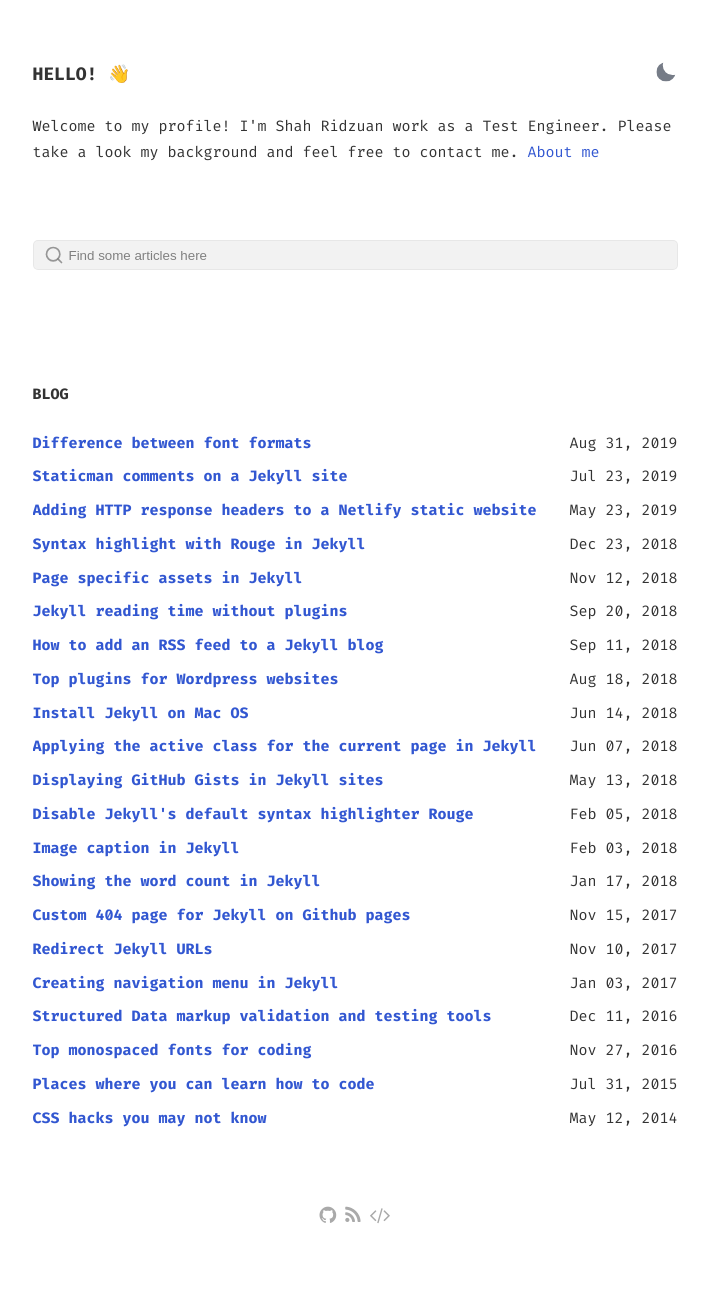
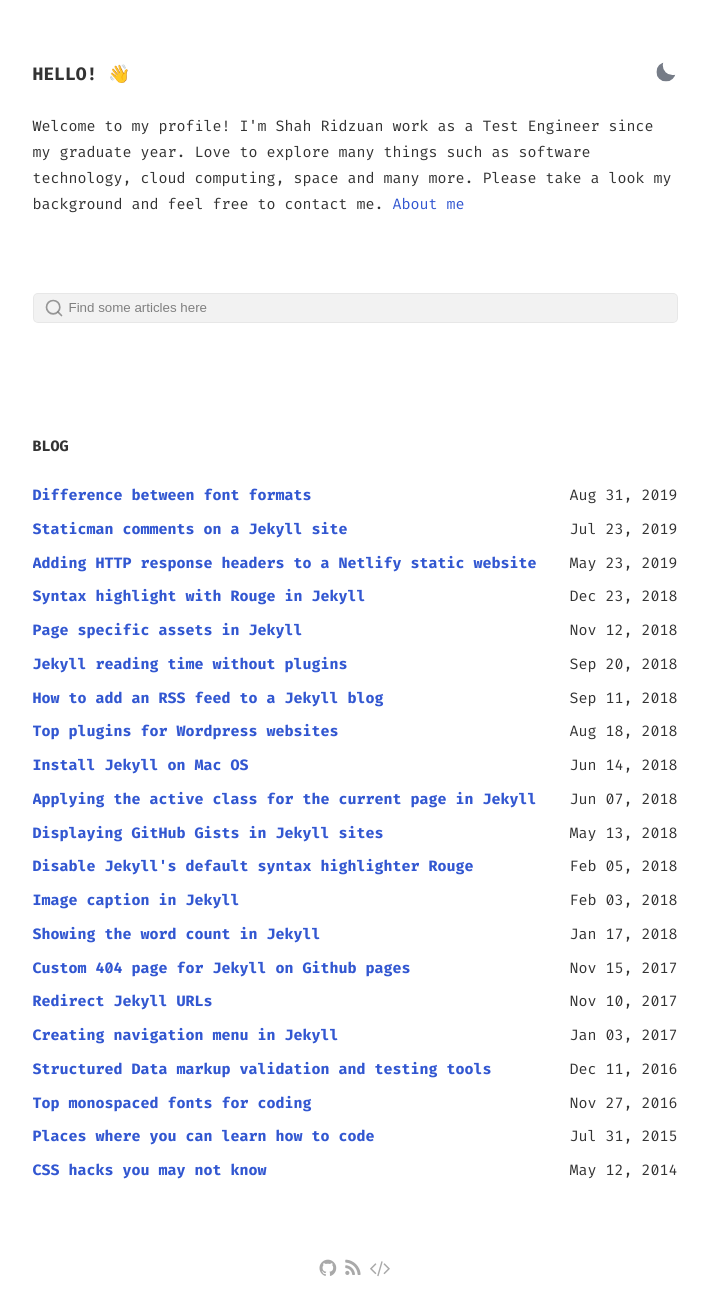
Before and after one commit to shahrid92/shahrid92.github.io, a Jekyll site: the page built from index.html, in a window 1280 px wide. Shown: the whole page, without its empty margins (285-994 px from the left). Built offline with Jekyll 4.4.1, drawn with Linux system fonts in a browser that asks for light colours; before the commit the page ends 1246 px from its top, so only the background shows below that.

Commit message:
update index page

```diff
--- a/index.html
+++ b/index.html
@@ -9,7 +9,7 @@ layout: default
         </button>
     </div>
     <div class="bio">
-        Welcome to my profile! I'm Shah Ridzuan work as a Test Engineer. Please take a look my background and feel free to contact me. <a href="{{ site.baseurl }}/about"> About me</a>
+        Welcome to my profile! I'm Shah Ridzuan work as a Test Engineer since my graduate year. Love to explore many things such as software technology, cloud computing, space and many more.  Please take a look my background and feel free to contact me. <a href="{{ site.baseurl }}/about"> About me</a>
         </p>
     </div>
 
```
